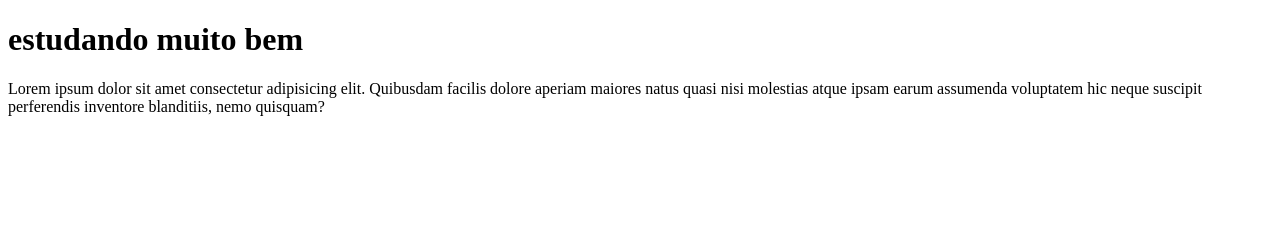
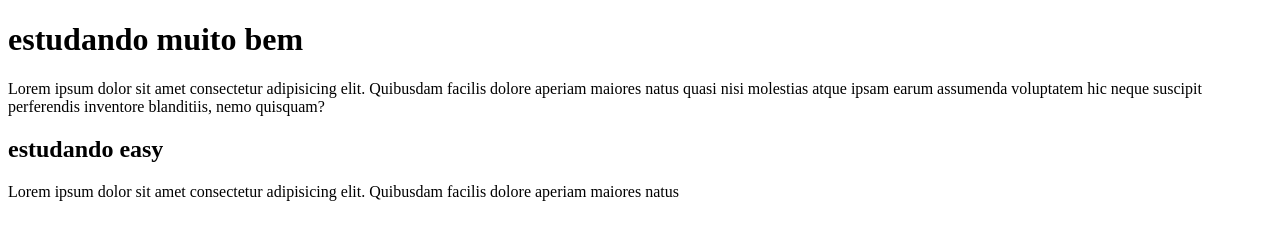
Before and after one commit to ademarkretiel/aula_1GT, a plain HTML site: page index.html in a window 1280 px wide. Drawn offline with Linux system fonts and the light colour scheme.

Commit message:
adicionado um h2 e um paragrafo

```diff
--- a/index.html
+++ b/index.html
@@ -9,6 +9,12 @@
     <h1>estudando muito bem</h1>
 
     <p>Lorem ipsum dolor sit amet consectetur adipisicing elit. Quibusdam facilis dolore aperiam maiores natus quasi nisi molestias atque ipsam earum assumenda voluptatem hic neque suscipit perferendis inventore blanditiis, nemo quisquam?</p>
+    <h2>
+        estudando easy
+    </h2>
 
+    <p>
+        Lorem ipsum dolor sit amet consectetur adipisicing elit. Quibusdam facilis dolore aperiam maiores natus
+    </p>
 </body>
 </html>
```
